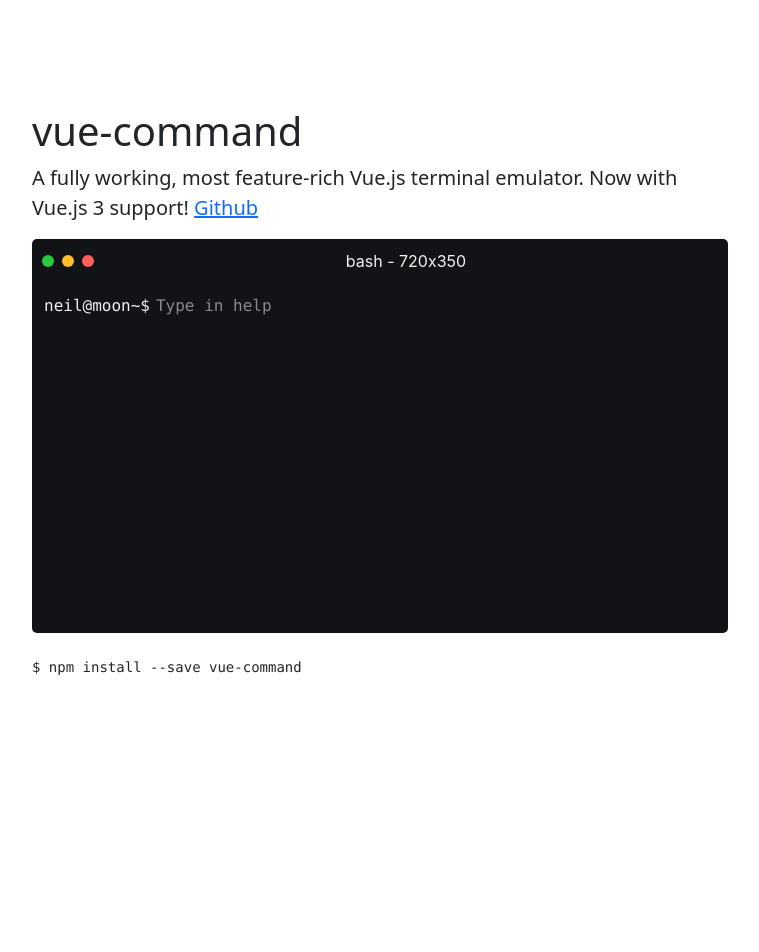
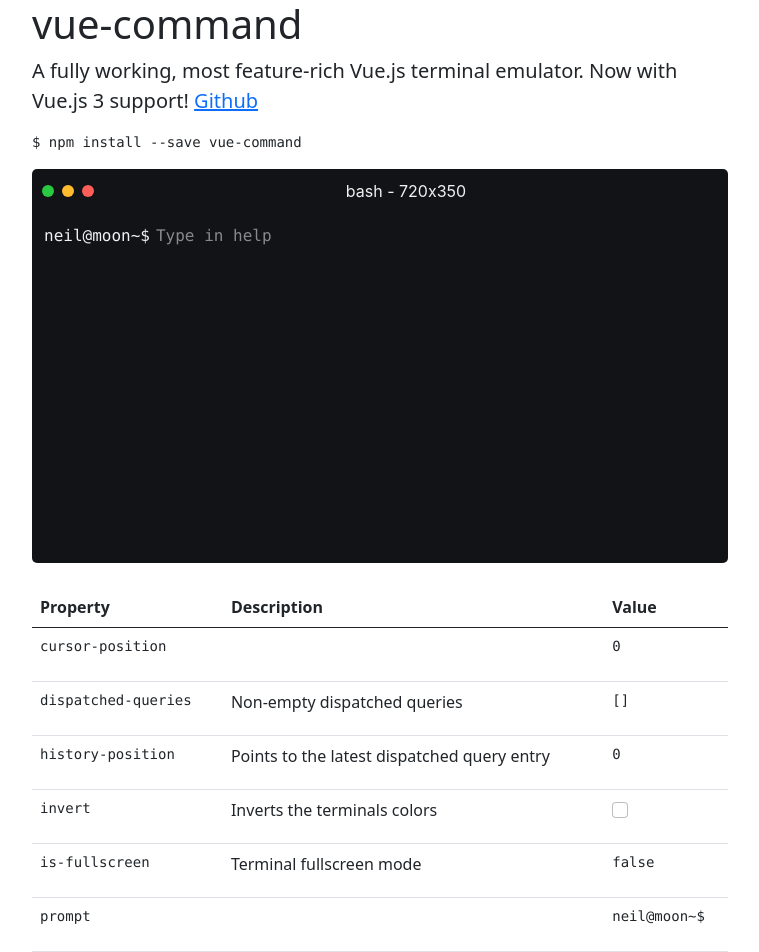
Before and after one commit to ndabAP/vue-command, a Vue app: page / in a window 1280 px wide. Shown: the top 952 px of the page, without its empty margins (260-1019 px from the left). Before the commit the page ends 800 px from the top, so only its background shows below. Built offline with nearby package versions, Linux system fonts and the light colour scheme.

Commit message:
docs: add property table

```diff
--- a/src/hosted/App.vue
+++ b/src/hosted/App.vue
@@ -2,22 +2,21 @@
   <section>
     <div class="d-flex flex-column min-vh-100 justify-content-center align-items-center">
       <div class="container">
-        <div class="row">
-          <div class="col">
         <h1>vue-command</h1>
         <p class="lead">
           A fully working, most feature-rich Vue.js terminal emulator. Now with Vue.js 3 support! <a
             href="https://github.com/ndabAP/vue-command">Github</a>
         </p>
-          </div>
-        </div>
 
-        <div class="row mb-4">
-          <div class="col">
+        <pre><code>$ npm install --save vue-command</code></pre>
+
+        <div class="mb-4">
           <vue-command
             v-model:cursor-position="cursorPosition"
             v-model:dispatched-queries="dispatchedQueries"
+            v-model:is-fullscreen="isFullscreen"
             v-model:history="history"
+            v-model:historyPosition="historyPosition"
             v-model:query="query"
             :commands="commands"
             :hide-bar="hideBar"
@@ -26,16 +25,82 @@
             :invert="invert"
             :prompt="prompt"
             :options-resolver="optionsResolver"
+            :show-help="showHelp"
             title="bash - 720x350"
-              help-text="Type in help"
-              show-help />
-          </div>
+            help-text="Type in help" />
         </div>
 
-        <div class="row">
-          <div class="col">
-            <pre><code>$ npm install --save vue-command</code></pre>
-          </div>
+        <div class="table-responsive">
+          <table class="table ">
+            <thead>
+              <tr>
+                <th scope="col">
+                  Property
+                </th>
+                <th scope="col">
+                  Description
+                </th>
+                <th scope="col">
+                  Value
+                </th>
+              </tr>
+            </thead>
+            <tbody>
+              <tr>
+                <td><pre><code>cursor-position</code></pre></td>
+                <td />
+                <td>
+                  <pre><code>{{ cursorPosition }}</code></pre>
+                </td>
+              </tr>
+              <tr>
+                <td><pre><code>dispatched-queries</code></pre></td>
+                <td>Non-empty dispatched queries</td>
+                <td>
+                  <pre><code>{{ [...dispatchedQueries] }}</code></pre>
+                </td>
+              </tr>
+              <tr>
+                <td><pre><code>history-position</code></pre></td>
+                <td>Points to the latest dispatched query entry</td>
+                <td>
+                  <pre><code>{{ historyPosition }}</code></pre>
+                </td>
+              </tr>
+              <tr>
+                <td><pre><code>invert</code></pre></td>
+                <td>Inverts the terminals colors</td>
+                <td>
+                  <input
+                    v-model="invert"
+                    class="form-check-input"
+                    type="checkbox"
+                    value="">
+                </td>
+              </tr>
+              <tr>
+                <td><pre><code>is-fullscreen</code></pre></td>
+                <td>Terminal fullscreen mode</td>
+                <td>
+                  <pre><code>{{ isFullscreen }}</code></pre>
+                </td>
+              </tr>
+              <tr>
+                <td><pre><code>prompt</code></pre></td>
+                <td />
+                <td>
+                  <pre><code>{{ prompt }}</code></pre>
+                </td>
+              </tr>
+              <tr>
+                <td><pre><code>query</code></pre></td>
+                <td />
+                <td>
+                  <pre><code>{{ query }}</code></pre>
+                </td>
+              </tr>
+            </tbody>
+          </table>
         </div>
       </div>
     </div>
@@ -69,9 +134,12 @@ export default {
     const hidePrompt = ref(false)
     const hideTitle = ref(false)
     const history = ref(newDefaultHistory())
+    const historyPosition = ref(0)
     const invert = ref(false)
+    const isFullscreen = ref(false)
     const prompt = ref(PROMPT)
     const query = ref('')
+    const showHelp = ref(true)
 
     const optionsResolver = (program, parsedQuery, setQuery) => {
       switch (program) {
@@ -93,7 +161,7 @@ export default {
 
     const commands = {
       cd: parsedQuery => {
-        if (parsedQuery.length < 2) {
+        if (parsedQuery.length < 2 || parsedQuery[parsedQuery.length - 1] === '.') {
           return createQuery()
         }
         if (parsedQuery[parsedQuery.length - 1] === 'home') {
@@ -103,12 +171,16 @@ export default {
             prompt.value === `${PROMPT}/home`) {
           prompt.value = `${PROMPT}`
         }
+        if (parsedQuery[parsedQuery.length - 1] !== 'home' && parsedQuery[parsedQuery.length - 1] !== '../' && parsedQuery[parsedQuery.length - 1] !== '..') {
+          return createStdout(`bash: cd: ${parsedQuery[parsedQuery.length - 1]}: No such file or directory`)
+        }
 
         return createQuery()
       },
 
       clear: () => {
-        // This is necessary since Vue.js losses its reactivity if set to empty
+        // "splice" is necessary since Vue.js losses its reactivity if array is
+        // set to empty
         history.value.splice(0, history.value.length)
 
         return createQuery()
@@ -131,8 +203,8 @@ export default {
       norris: () => ChuckNorris
     }
     commands.help = () => {
+      const list = Object.keys(commands)
       // TODO Create terminal-like columns
-      const list = Object.keys(commands)
       return createStdout(listFormatter(...list))
     }
 
@@ -145,9 +217,12 @@ export default {
       hidePrompt,
       hideTitle,
       history,
+      historyPosition,
       invert,
+      isFullscreen,
       prompt,
       query,
+      showHelp,
 
       optionsResolver
     }
```
Also changed, not shown: 11 other files (tests, documents, lock files or other folders). Lines whose indentation alone changed are shown as unchanged.
